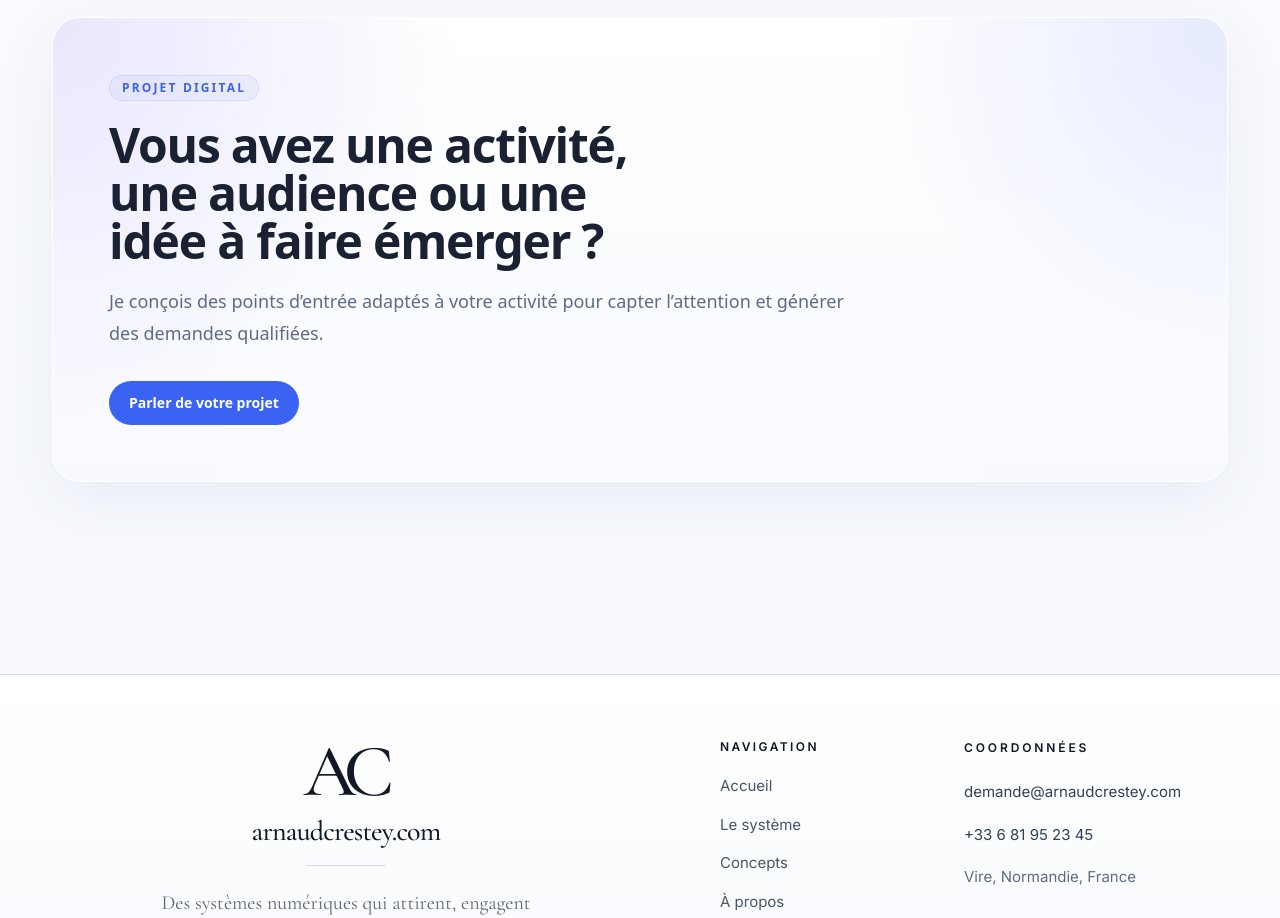
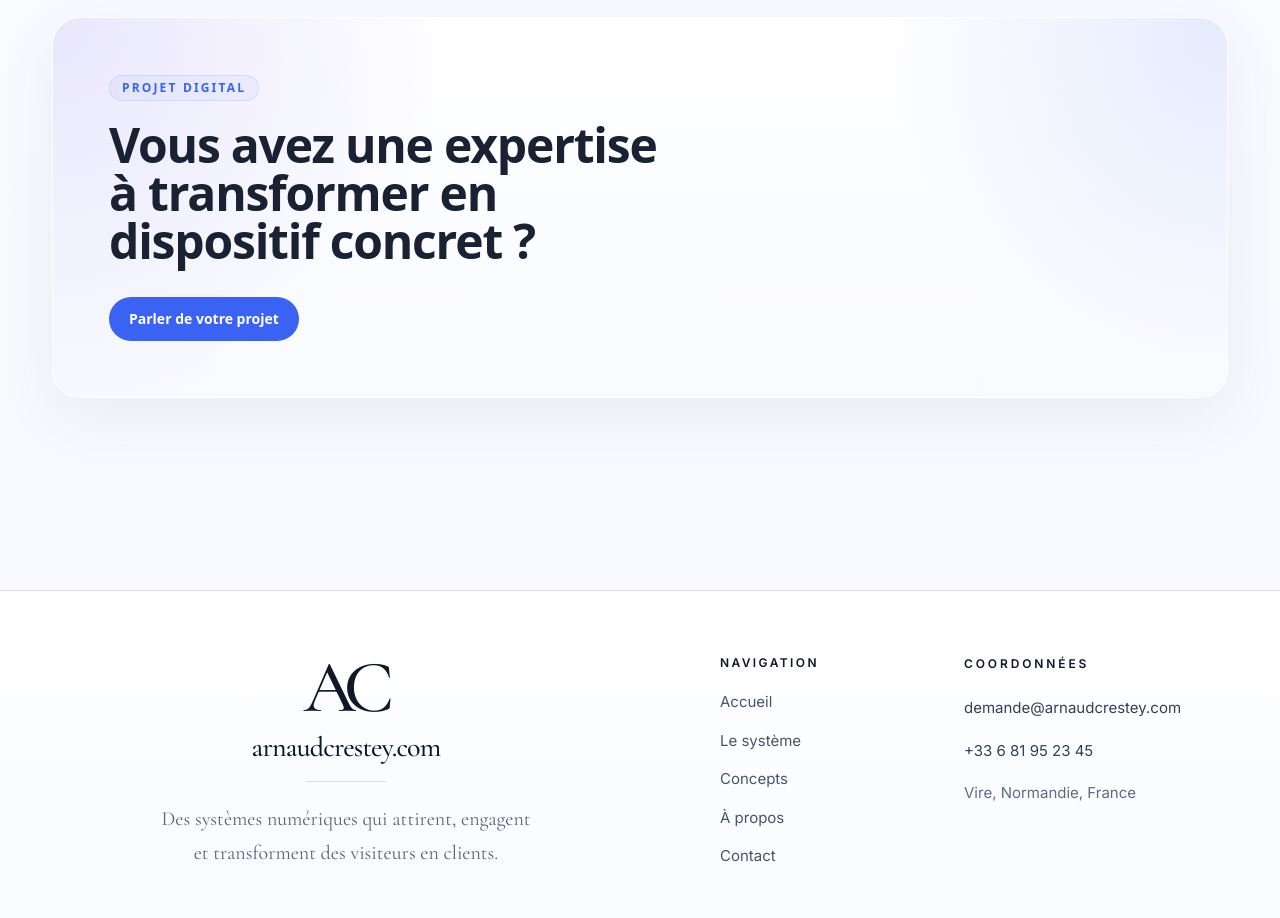
Before and after one commit to arnaudcrestey/portail-site-vitrine, a Next.js app: page /concepts in a window 1280 px wide. Shown: the part 3880-4798 px from the top of the page. Built offline with nearby package versions, Linux system fonts and the light colour scheme.

Commit message:
Update page.tsx

```diff
--- a/app/concepts/page.tsx
+++ b/app/concepts/page.tsx
@@ -73,18 +73,16 @@ export default function ConceptsPage() {
       <div className="relative max-w-3xl">
         <span className="section-eyebrow">Projet digital</span>
         <h2 className="mt-5 text-balance text-3xl font-semibold sm:text-4xl lg:text-5xl">
-                Vous avez une activité, une audience ou une idée à faire émerger ?
+          Vous avez une expertise à transformer en dispositif concret ?
         </h2>
-              <p className="mt-5 text-lg leading-8 text-slate">
-                Je conçois des points d’entrée adaptés à votre activité pour capter
-                l’attention et générer des demandes qualifiées.
-              </p>
+        <div className="mt-8">
           <a
             href="/contact"
-                className="mt-8 inline-flex items-center justify-center rounded-full bg-primary px-5 py-3 text-sm font-semibold text-white transition duration-300 ease-premium hover:-translate-y-0.5 hover:bg-primary/90"
+            className="inline-flex items-center justify-center rounded-full bg-primary px-5 py-3 text-sm font-semibold text-white transition duration-300 ease-premium hover:-translate-y-0.5 hover:bg-primary/90"
           >
             Parler de votre projet
           </a>
+        </div>
       </div>
     </Surface>
   </div>
```
Lines whose indentation alone changed are shown as unchanged.
